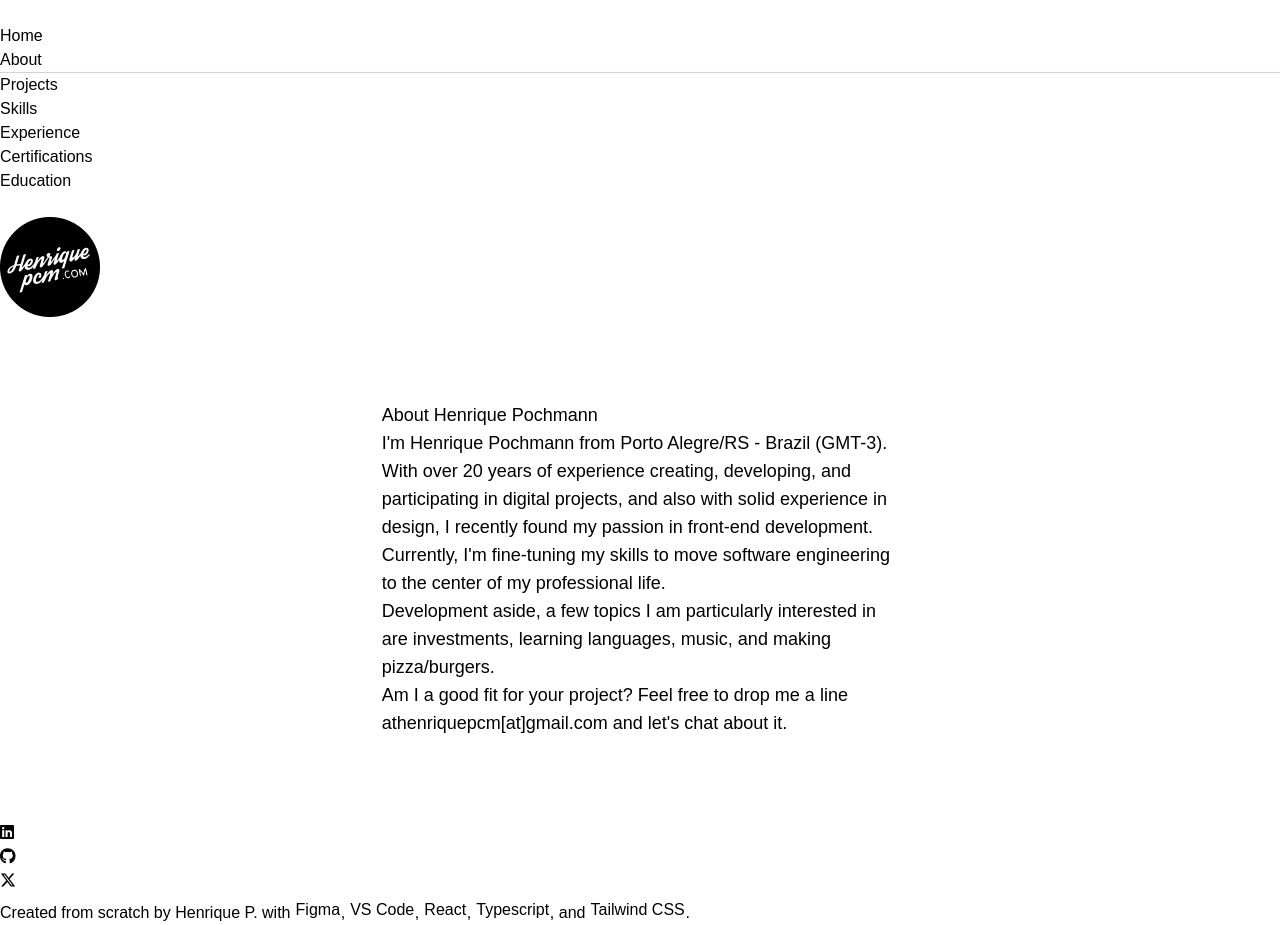
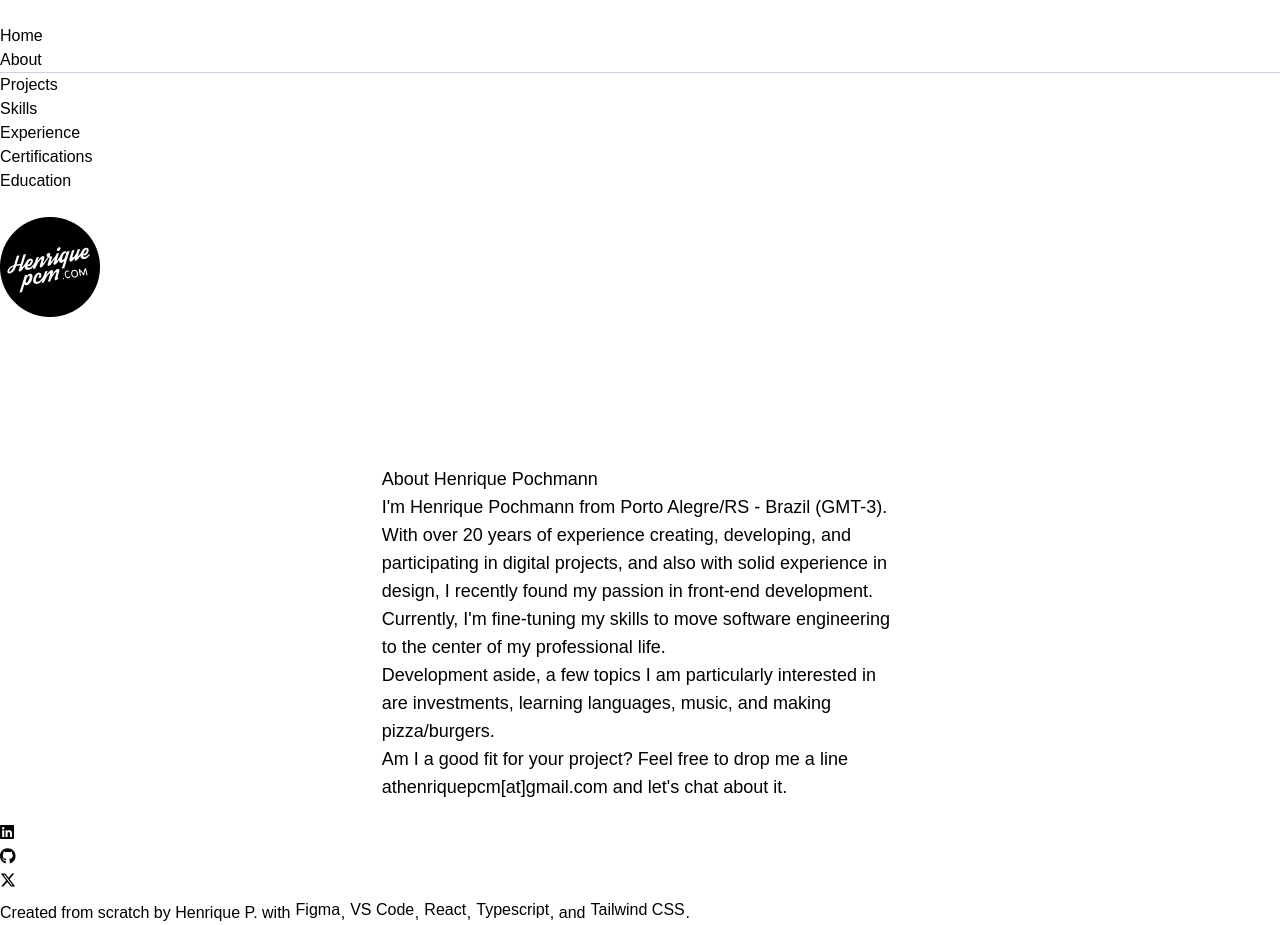
Before and after one commit to henriquepcm/henriquepcmdotcom-typescript-version, a React (Vite) app: page /about in a window 1280 px wide. Built offline with nearby package versions, Linux system fonts and the light colour scheme.

Commit message:
fix h1 on /About being cut out medium screens

```diff
--- a/src/assets/globalStyles.css
+++ b/src/assets/globalStyles.css
@@ -52,11 +52,11 @@ nav {
 }
 
 .container-home {
-     @apply flex flex-col mt-32 -translate-y-[5rem] text-center;
+     @apply flex flex-col mt-16 text-center;
 }
 
 .container-about {
-     @apply section-regular mt-32 -translate-y-[4rem] justify-center;
+     @apply section-regular mt-32 justify-center;
 }
 
 /* Tailwind CSS classes sets */
```
